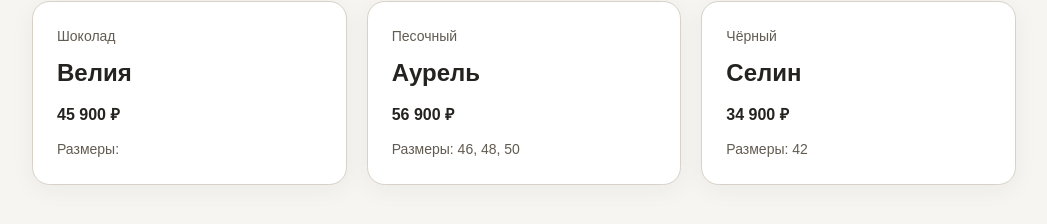
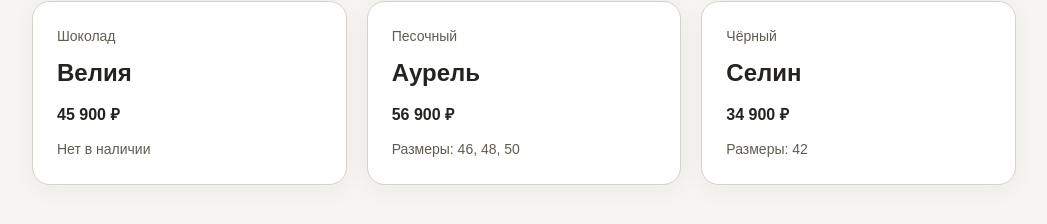
Before and after one commit to lianamrt2003-hub/sovelira, a Next.js app: page / in a window 1280 px wide. Shown: the part 462-686 px from the top of the page, without its empty margins (116-1163 px from the left). Built offline with nearby package versions, Linux system fonts and the light colour scheme.

Commit message:
Revert "feat: размеры в карточке без условия"
This reverts commit 66288c4286c39e07f1ed69da0022d59719cfb6ff.
Сломалось: у шубы без размеров пропадала надпись Нет в наличии

```diff
--- a/components/coat-card.tsx
+++ b/components/coat-card.tsx
@@ -11,7 +11,7 @@ export function CoatCard({ coat }: { coat: Coat }) {
       <h2 className="mt-2 text-title font-semibold">{coat.name}</h2>
       <p className="mt-3 text-body font-semibold">{price} ₽</p>
       <p className="mt-3 text-caption text-secondary">
-        {`Размеры: ${coat.sizes.join(", ")}`}
+        {inStock ? `Размеры: ${coat.sizes.join(", ")}` : "Нет в наличии"}
       </p>
     </article>
   );
```
